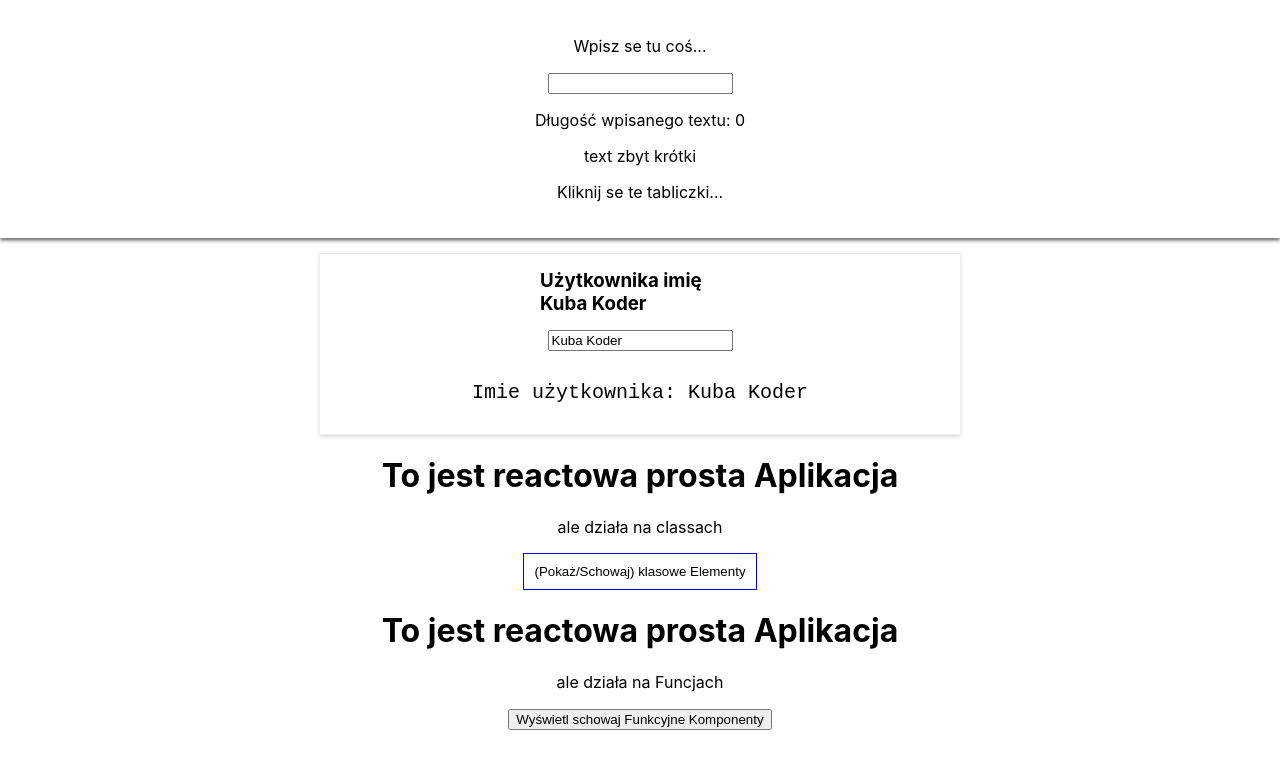
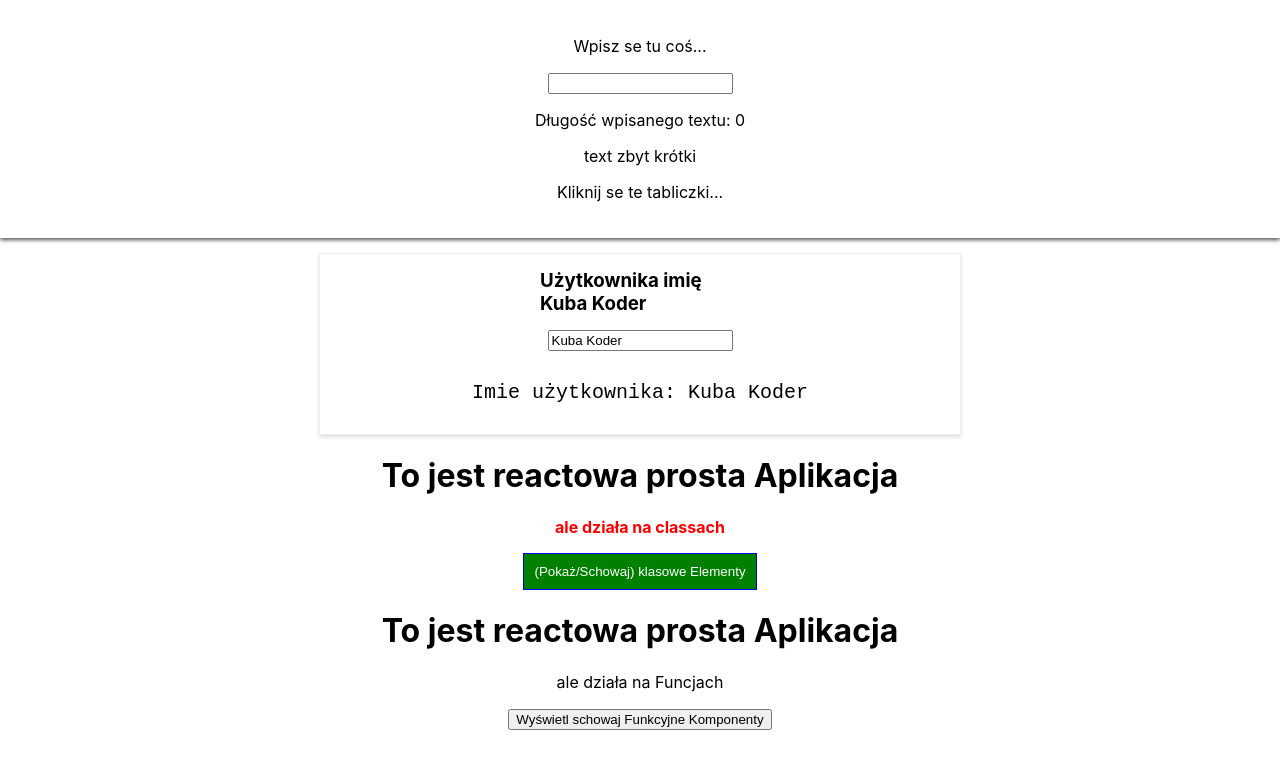
Before and after one commit to SerafinPL/react-persons, a React (Create React App) app: page / in a window 1280 px wide. Shown: the top 768 px of the page. Built offline with nearby package versions, Linux system fonts and the light colour scheme.

Commit message:
dynamiczne stylowanie

```diff
--- a/src/App.css
+++ b/src/App.css
@@ -2,37 +2,10 @@
   text-align: center;
 }
 
-.App-logo {
-  height: 40vmin;
-  pointer-events: none;
+.colorRed{
+  color: red;
 }
 
-@media (prefers-reduced-motion: no-preference) {
-  .App-logo {
-    animation: App-logo-spin infinite 20s linear;
-  }
+.bold {
+  font-weight: bold;
 }
-
-.App-header {
-  background-color: #282c34;
-  min-height: 100vh;
-  display: flex;
-  flex-direction: column;
-  align-items: center;
-  justify-content: center;
-  font-size: calc(10px + 2vmin);
-  color: white;
-}
-
-.App-link {
-  color: #61dafb;
-}
-
-@keyframes App-logo-spin {
-  from {
-    transform: rotate(0deg);
-  }
-  to {
-    transform: rotate(360deg);
-  }
-}
--- a/src/App.js
+++ b/src/App.js
@@ -64,7 +64,8 @@ class App extends Component {
   render(){
 
     const buttonStyle = {
-      backgroundColor: 'white',
+      backgroundColor: 'green',
+      color: 'white',
       font: 'monospace',
       border: '1px solid blue',
       padding: '10px',
@@ -74,7 +75,7 @@ class App extends Component {
     let widok = null;
 
 
-    if (this.state.pokazPersons) {
+    if (this.state.pokazPersons) { // dynamiczne wyświetlanie treści
       widok = (     // lepsze wyjśćie
         <div>
           {this.state.persons.map( (value, index) => {
@@ -91,12 +92,15 @@ class App extends Component {
 
         </div>
       );
+      buttonStyle.backgroundColor = 'red'; // dynamicznie style
     }
+
+    let klasyParagrafu = ['colorRed', 'bold'].join(' '); // wynik "colorRed bold" jako string
 
     return (
       <div className="App">
         <h1> To jest reactowa prosta Aplikacja</h1>
-        <p>ale działa na classach</p>
+        <p className={klasyParagrafu}>ale działa na classach</p>
         <button
           style={buttonStyle}
           onClick={this.togglePersonHandler}>(Pokaż/Schowaj) klasowe Elementy</button>
```
